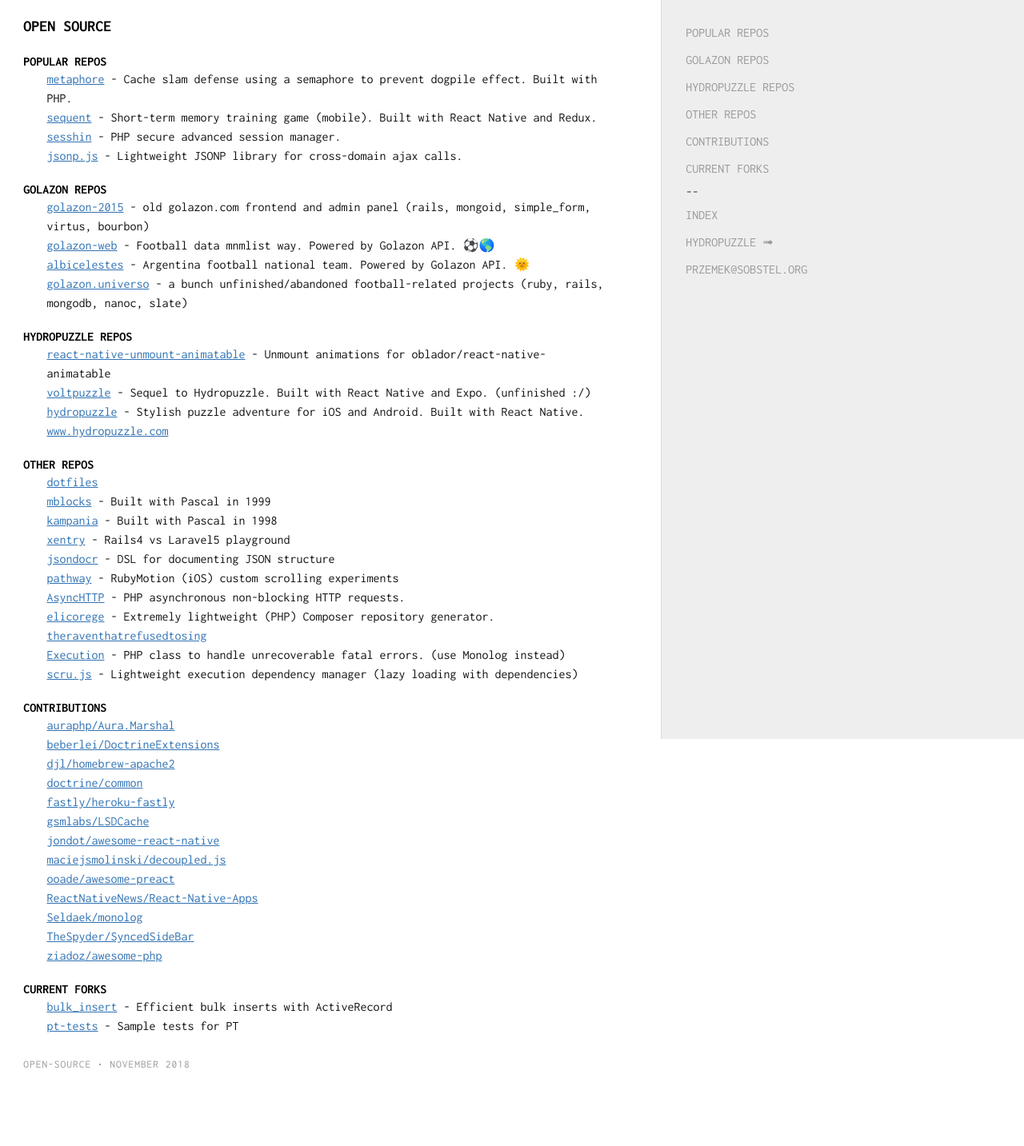
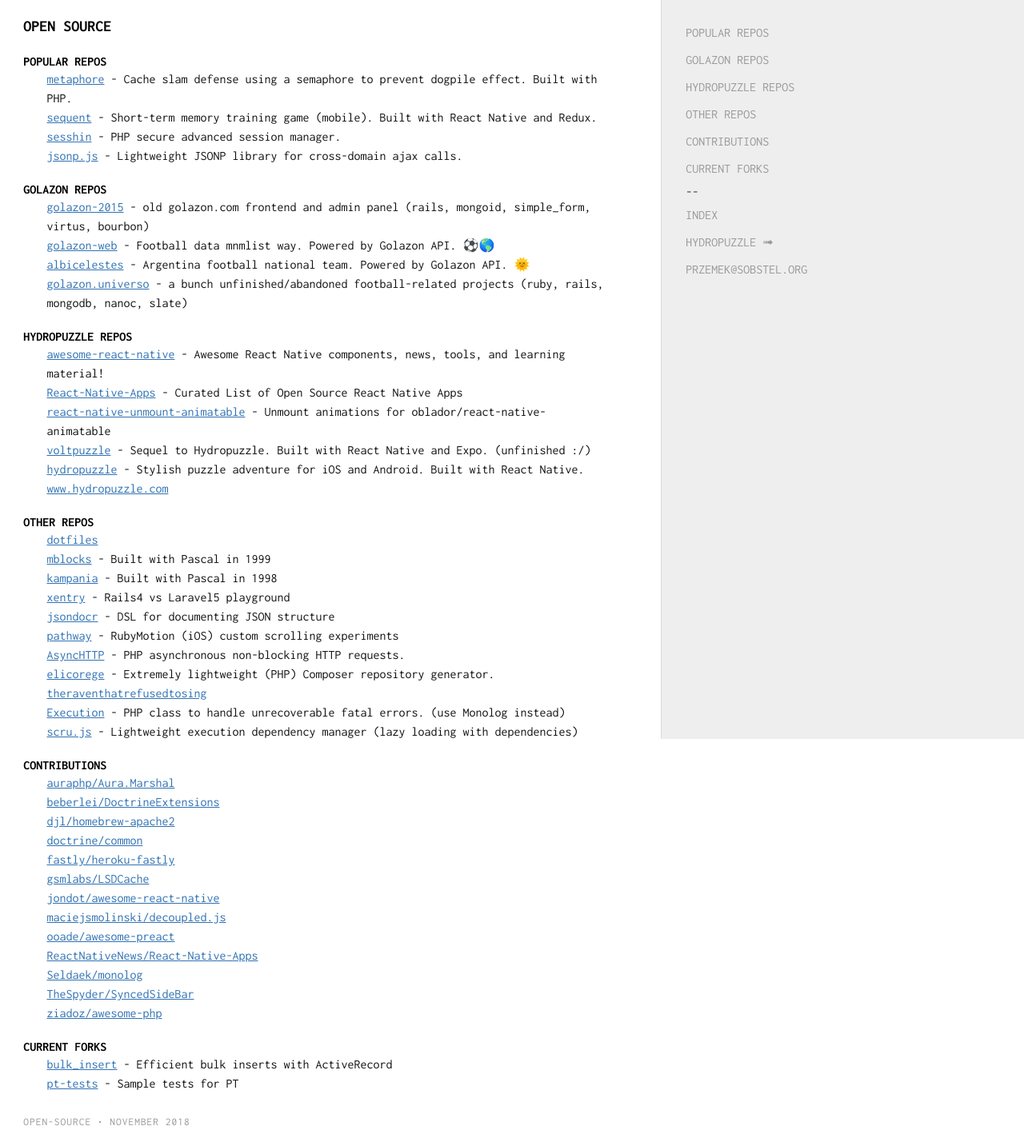
Before and after one commit to sobstel/sobstel.github.com, a Jekyll site: the page built from open-source.html, in a window 1280 px wide. Shown: the whole page at 80% size. Built offline with Jekyll 4.4.1, drawn with Linux system fonts in a browser that asks for light colours; before the commit the page ends 1361 px from its top, so only the background shows below that.

Commit message:
Great minds discuss ideas; average minds discuss events; small minds discuss people

```diff
--- a/_data/hydropuzzle_repos.yml
+++ b/_data/hydropuzzle_repos.yml
@@ -1,4 +1,16 @@
 ---
+- name: awesome-react-native
+  full_name: hydropuzzle/awesome-react-native
+  html_url: https://github.com/hydropuzzle/awesome-react-native
+  description: Awesome React Native components, news, tools, and learning material!
+  fork: true
+  stargazers_count: 0
+- name: React-Native-Apps
+  full_name: hydropuzzle/React-Native-Apps
+  html_url: https://github.com/hydropuzzle/React-Native-Apps
+  description: Curated List of Open Source React Native Apps
+  fork: true
+  stargazers_count: 0
 - name: react-native-unmount-animatable
   full_name: hydropuzzle/react-native-unmount-animatable
   html_url: https://github.com/hydropuzzle/react-native-unmount-animatable
@@ -17,7 +29,7 @@
   html_url: https://github.com/hydropuzzle/hydropuzzle
   description: Stylish puzzle adventure for iOS and Android. Built with React Native.
   fork: false
-  stargazers_count: 1
+  stargazers_count: 3
 - name: www.hydropuzzle.com
   full_name: hydropuzzle/www.hydropuzzle.com
   html_url: https://github.com/hydropuzzle/www.hydropuzzle.com
--- a/open-source.html
+++ b/open-source.html
@@ -47,7 +47,7 @@
 <h2 id="CONTRIBUTIONS">CONTRIBUTIONS</h2>
 
 <p>{% for contrib in site.data.contribs %}
-  <a href="https://github.com/{{ contrib }}/commits?author=sobstel">{{ contrib }}</a><br />
+  <a href="https://github.com/{{ contrib }}/commits?author=sobstel" target="_blank">{{ contrib }}</a><br />
 {% endfor %}</p>
 
 <h2 id="CURRENT-FORKS">CURRENT FORKS</h2>
```
Also changed, not shown: index.html (+11 -8 lines), 1 other file.
